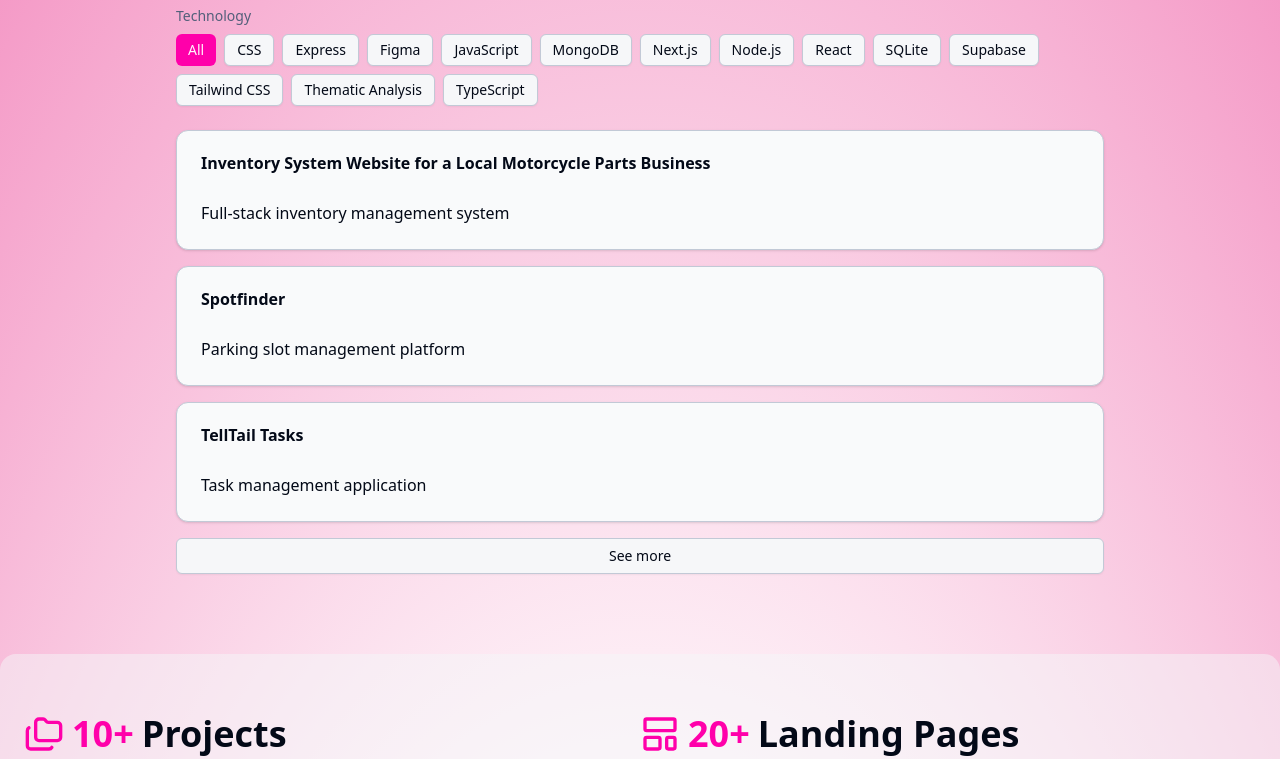
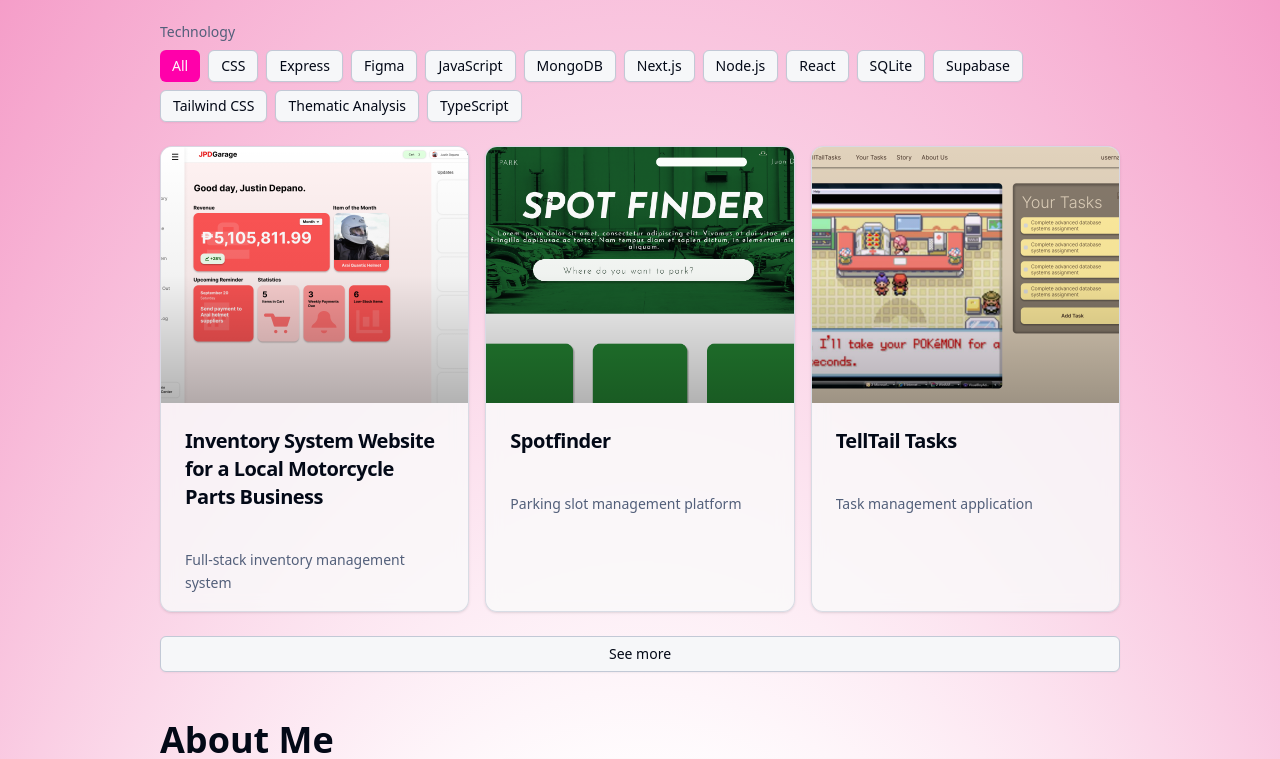
Before and after one commit to frncs-dc/portfolio, a Next.js app: page / in a window 1280 px wide. Shown: the part 500-1259 px from the top of the page. Built offline with nearby package versions, Linux system fonts and the light colour scheme.

Commit message:
feat: project card redesign

```diff
--- a/src/app/page.js
+++ b/src/app/page.js
@@ -1,7 +1,6 @@
 import Image from "next/image";
 import HeroSection from "@/components/heroSection";
 import ExperienceSection from "@/components/experienceSection";
-import Statistics from "@/components/statistics";
 import AboutMe from "@/components/aboutme";
 import CTASection from "@/components/ctaSection";
 import ProjectsSection from "@/components/projectsSection";
@@ -28,13 +27,11 @@ export default function Home() {
                     <ProjectsSection />
                 </div>
 
-                <Statistics />
-
                 <div className="relative z-10 w-3/4 mx-auto">
                     <AboutMe />
                 </div>
 
-                <CTASection />
+                {/* <CTASection /> */}
                 <div className="relative z-10 w-3/4 mx-auto">
                     <ExperienceSection />
 
--- /dev/null
+++ b/src/components/Project.jsx
@@ -0,0 +1,37 @@
+import { Card, CardHeader, CardTitle, CardContent } from "@/components/ui/card";
+import Image from "next/image";
+
+export default function Project({ project }) {
+    const { title, description, images } = project;
+    const mainImage = images?.[0];
+
+    return (
+        <Card className="group h-full flex flex-col overflow-hidden py-0 border border-border/60 bg-card/80 backdrop-blur-sm hover:shadow-xl hover:-translate-y-0.5 transition-all duration-300">
+            {mainImage && (
+                <div className="relative w-full h-56 md:h-64 overflow-hidden">
+                    <Image
+                        src={mainImage}
+                        alt={title}
+                        fill
+                        sizes="100vw"
+                        className="object-cover transition-transform duration-500 group-hover:scale-105"
+                    />
+                    <div className="absolute inset-0 bg-gradient-to-t from-black/30 via-black/5 to-transparent pointer-events-none" />
+                </div>
+            )}
+
+            <CardHeader className="pb-2">
+                <CardTitle className="text-xl font-semibold tracking-tight">
+                    {title}
+                </CardTitle>
+            </CardHeader>
+            <CardContent className="pt-0 pb-4">
+                {description && (
+                    <p className="text-sm text-muted-foreground leading-relaxed line-clamp-3">
+                        {description}
+                    </p>
+                )}
+            </CardContent>
+        </Card>
+    );
+}
--- a/src/components/ProjectCard.jsx
+++ /dev/null
@@ -1,84 +0,0 @@
-import Image from "next/image";
-import {
-    Card,
-    CardHeader,
-    CardTitle,
-    CardDescription,
-    CardContent,
-    CardFooter,
-} from "@/components/ui/card";
-import ProjImgCarousel from "./ProjImgCarousel";
-import { getTechnologyName } from "@/data/technologies";
-
-export default function ProjectCard({ project }) {
-    const {
-        title,
-        description,
-        longDescription,
-        images,
-        technologies,
-        githubUrl,
-        liveUrl,
-        category,
-    } = project;
-
-    return (
-        <Card className="w-full hover:shadow-lg transition-shadow pt-0 flex flex-col max-h-[600px]
-        ">
-            {images && images.length > 0 && (
-                <div className="relative w-full h-48 overflow-hidden rounded-t-xl flex-shrink-0">
-                    <ProjImgCarousel imagesProp={images} />
-                </div>
-            )}
-            <CardHeader className="flex-shrink-0">
-                <CardTitle className="text-xl line-clamp-2">{title}</CardTitle>
-                {description && (
-                    <CardDescription className="line-clamp-1">
-                        {description}
-                    </CardDescription>
-                )}
-            </CardHeader>
-            <CardContent className="flex-1 overflow-hidden flex flex-col">
-                {longDescription && (
-                    <p className="text-sm mb-4 line-clamp-3">
-                        {longDescription}
-                    </p>
-                )}
-                {technologies && technologies.length > 0 && (
-                    <div className="flex flex-wrap gap-2">
-                        {technologies.map((techId, index) => (
-                            <span
-                                key={index}
-                                className="px-2 py-1 text-xs bg-gray-100 dark:bg-gray-800 rounded-md"
-                            >
-                                {getTechnologyName(techId)}
-                            </span>
-                        ))}
-                    </div>
-                )}
-            </CardContent>
-            <CardFooter className="flex gap-2">
-                {githubUrl && (
-                    <a
-                        href={githubUrl}
-                        target="_blank"
-                        rel="noopener noreferrer"
-                        className="text-sm text-blue-600 hover:underline"
-                    >
-                        GitHub
-                    </a>
-                )}
-                {liveUrl && (
-                    <a
-                        href={liveUrl}
-                        target="_blank"
-                        rel="noopener noreferrer"
-                        className="text-sm text-blue-600 hover:underline"
-                    >
-                        Live Demo
-                    </a>
-                )}
-            </CardFooter>
-        </Card>
-    );
-}
--- a/src/components/projectsSection.js
+++ b/src/components/projectsSection.js
@@ -4,7 +4,11 @@ import { useState, useMemo, useEffect } from "react";
 import { Card, CardHeader, CardTitle, CardContent } from "@/components/ui/card";
 import { Button } from "@/components/ui/button";
 import { projects } from "@/data/projects";
-import { technologies as technologiesList, getTechnologyName } from "@/data/technologies";
+import Project from "@/components/Project";
+import {
+    technologies as technologiesList,
+    getTechnologyName,
+} from "@/data/technologies";
 
 const ALL = "All";
 const PROJECTS_DISPLAY_LIMIT = 3;
@@ -31,7 +35,8 @@ export default function ProjectsSection() {
                 !selectedCategory || project.category === selectedCategory;
             const matchTechnology =
                 !selectedTechnology ||
-                (project.technologies && project.technologies.includes(selectedTechnology));
+                (project.technologies &&
+                    project.technologies.includes(selectedTechnology));
             return matchCategory && matchTechnology;
         });
     }, [selectedCategory, selectedTechnology]);
@@ -46,10 +51,10 @@ export default function ProjectsSection() {
     const hasMore = filteredProjects.length > PROJECTS_DISPLAY_LIMIT;
 
     return (
-        <section className="relative z-10 min-h-screen flex flex-col justify-center items-center py-20">
+        <section className="relative z-10 min-h-screen flex flex-col py-12">
             <h1 className="text-4xl font-bold">Projects</h1>
 
-            <div className="w-full max-w-7xl px-4 flex flex-col gap-6">
+            <div className="w-full max-w-7xl flex flex-col gap-6 mt-12">
                 {/* Category filter */}
                 <div className="flex flex-col gap-2">
                     <span className="text-sm font-medium text-muted-foreground">
@@ -57,7 +62,11 @@ export default function ProjectsSection() {
                     </span>
                     <div className="flex flex-wrap gap-2">
                         <Button
-                            variant={selectedCategory === null ? "default" : "outline"}
+                            variant={
+                                selectedCategory === null
+                                    ? "default"
+                                    : "outline"
+                            }
                             size="sm"
                             onClick={() => setSelectedCategory(null)}
                         >
@@ -67,11 +76,15 @@ export default function ProjectsSection() {
                             <Button
                                 key={cat}
                                 variant={
-                                    selectedCategory === cat ? "default" : "outline"
+                                    selectedCategory === cat
+                                        ? "default"
+                                        : "outline"
                                 }
                                 size="sm"
                                 onClick={() =>
-                                    setSelectedCategory(selectedCategory === cat ? null : cat)
+                                    setSelectedCategory(
+                                        selectedCategory === cat ? null : cat,
+                                    )
                                 }
                             >
                                 {cat}
@@ -88,7 +101,9 @@ export default function ProjectsSection() {
                     <div className="flex flex-wrap gap-2">
                         <Button
                             variant={
-                                selectedTechnology === null ? "default" : "outline"
+                                selectedTechnology === null
+                                    ? "default"
+                                    : "outline"
                             }
                             size="sm"
                             onClick={() => setSelectedTechnology(null)}
@@ -106,7 +121,9 @@ export default function ProjectsSection() {
                                 size="sm"
                                 onClick={() =>
                                     setSelectedTechnology(
-                                        selectedTechnology === techId ? null : techId,
+                                        selectedTechnology === techId
+                                            ? null
+                                            : techId,
                                     )
                                 }
                             >
@@ -116,23 +133,17 @@ export default function ProjectsSection() {
                     </div>
                 </div>
 
-                <div className="flex flex-col gap-4">
+                <div className="grid grid-cols-1 md:grid-cols-2 xl:grid-cols-3 gap-4 items-stretch">
                     {displayedProjects.length === 0 ? (
                         <p className="text-muted-foreground">
                             No projects match the selected filters.
                         </p>
                     ) : (
                         displayedProjects.map((project) => (
-                            <Card key={project.id}>
-                                <CardHeader>
-                                    <CardTitle>{project.title}</CardTitle>
-                                </CardHeader>
-                                <CardContent>
-                                    <p>{project.description}</p>
-                                </CardContent>
-                            </Card>
+                            <Project key={project.id} project={project} />
                         ))
                     )}
+                </div>
 
                 {hasMore && (
                     <Button
@@ -144,7 +155,6 @@ export default function ProjectsSection() {
                     </Button>
                 )}
             </div>
-            </div>
         </section>
     );
 }
--- a/src/data/projects.js
+++ b/src/data/projects.js
@@ -60,29 +60,13 @@ export const projects = [
             "/Projects/Food Storage/Desktop - 2.png",
             "/Projects/Food Storage/Desktop - 3.png",
         ],
-        technologies: ["react", "javascript", "css"],
+        technologies: ["react", "javascript", "css", "thematic-analysis"],
         category: "Web Application",
         githubUrl: null,
         liveUrl: null,
     },
     {
         id: 5,
-        title: "Food Storage",
-        description: "Food storage management system",
-        longDescription:
-            "An application designed to help users manage and track their food storage inventory, ensuring efficient organization and reducing waste.",
-        images: [
-            "/Projects/Food Storage/Desktop - 1.png",
-            "/Projects/Food Storage/Desktop - 2.png",
-            "/Projects/Food Storage/Desktop - 3.png",
-        ],
-        technologies: ["react", "javascript", "css"],
-        category: "Web Application",
-        githubUrl: null,
-        liveUrl: null,
-    },
-    {
-        id: 6,
         title: "PisoCAKE Financial Management PWA",
         description: "UI/UX R&D of a routine-aligned financial goal PWA",
         longDescription:
@@ -94,7 +78,7 @@ export const projects = [
         liveUrl: null,
     },
     {
-        id: 7,
+        id: 6,
         title: "Headless CMS and Lead Management Dashboard",
         description: "Custom CMS with lead oversight and reporting",
         longDescription:
```
Lines whose indentation alone changed are shown as unchanged.
